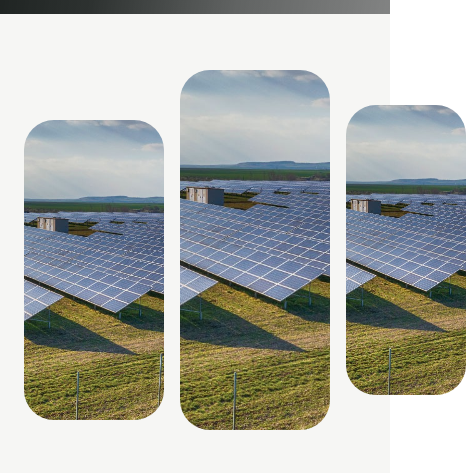
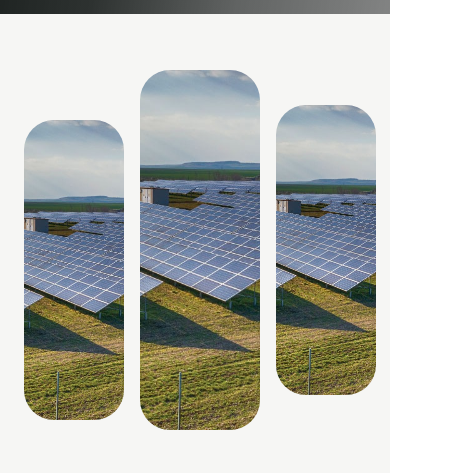
Before and after one commit to Tobidavid11/progrid-energy, a React (Vite) app: page /about in a window 390 px wide. Shown: the part 527-1000 px from the top of the page, 466 px wide, since content can reach past the window. Built offline with nearby package versions, Linux system fonts and the light colour scheme; grey boxes are pictures that could not be loaded.

Commit message:
image in Ourstory.css resized

```diff
--- a/src/components/About/OurStory.css
+++ b/src/components/About/OurStory.css
@@ -69,6 +69,7 @@
 /* ---------- Photo gallery column ---------- */
 .our-story__gallery {
   display: flex;
+
   align-items: center;
   justify-content: center;
   gap: 1rem;
@@ -114,6 +115,21 @@
   .our-story__inner {
     grid-template-columns: 1fr;
   }
+  .our-story__photo--main {
+  width: 100px;
+}
+
+/* Middle image */
+.our-story__photo--top {
+  width: 120px;
+
+}
+
+/* Last image */
+.our-story__photo--bottom {
+  width: 100px;
+
+}
 
   .our-story__gallery {
     min-height: 340px;
@@ -123,9 +139,14 @@
 
 @media (max-width: 480px) {
   .our-story__gallery {
-    grid-template-columns: 1fr 1fr;
+    width: 90%;
+    margin: auto;
+    grid-template-columns: 1fr 1fr 1fr;
     min-height: 280px;
   }
+  /* ..our-story__photo{
+    width: ;
+  } */
 
   .our-story__photo--top,
   .our-story__photo--bottom {
```
